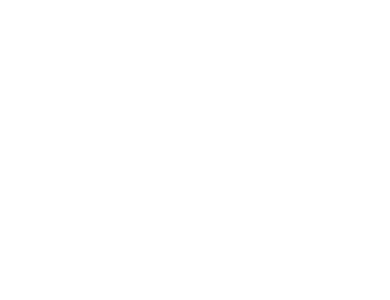
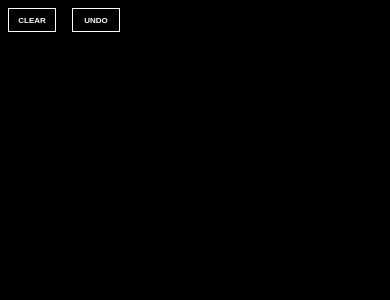
Before and after one commit to igorcuric22/canvas3, a React (Create React App) app: page / in a window 390 px wide. Shown: the top 300 px of the page. Built offline with nearby package versions, Linux system fonts and the light colour scheme.

Commit message:
clear undo css

```diff
--- a/src/App.css
+++ b/src/App.css
@@ -1,3 +1,40 @@
-.App {
-  text-align: center;
+*,
+*:before,
+*:after {
+  box-sizing: border-box;
 }
+
+body {
+  background-color: black;
+}
+.controls {
+  position: absolute;
+  top: 0;
+  left: 0;
+}
+
+button {
+  height: 3em;
+  width: 6em;
+  margin: 1em;
+  font-weight: bold;
+  font-size: 0.5em;
+  text-transform: uppercase;
+  cursor: pointer;
+  color: white;
+  border: 1px solid white;
+  background-color: black;
+}
+button:hover {
+  color: black;
+  background-color: #00baff;
+}
+
+button:focus {
+  border: 1px solid #00baff;
+}
+
+button:active {
+  background-color: #1f1f1f;
+  color: white;
+}
--- a/src/App.js
+++ b/src/App.js
@@ -1,5 +1,5 @@
 import React from 'react'
-
+import './App.css'
 
 function draw(ctx,location) {
   const {x,y}=location;
@@ -23,17 +23,31 @@
     locations.forEach(location => draw(ctx, location));
   })
 
+  function handleCanvasClick(e) {
+    const newLocation = { x: e.clientX, y: e.clientY }
+    setLocations([...locations, newLocation])
+  }
+
+  function handleClear() {
+    setLocations([])
+  }
+
+  function handleUndo() {
+    setLocations(locations.slice(0, -1))
+  }
+
   return (
-    <canvas
-      ref={canvasRef}
-      width={window.innerWidth}
-      height={window.innerHeight}
-      onClick={e => {
-        const newLocation = { x: e.clientX, y: e.clientY };
-        console.log(newLocation);
-        setLocations([...locations, newLocation]);
-      }}
-    />
+    <>
+      <button onClick={handleClear}>Clear</button>
+      <button onClick={handleUndo}>Undo</button>
+      <canvas
+        ref={canvasRef}
+        width={window.innerWidth}
+        height={window.innerHeight}
+        onClick={handleCanvasClick}
+      />
+    </>
   )
 }
-export default App
+
+export default App;
```
Also changed, not shown: src/igor.txt.
